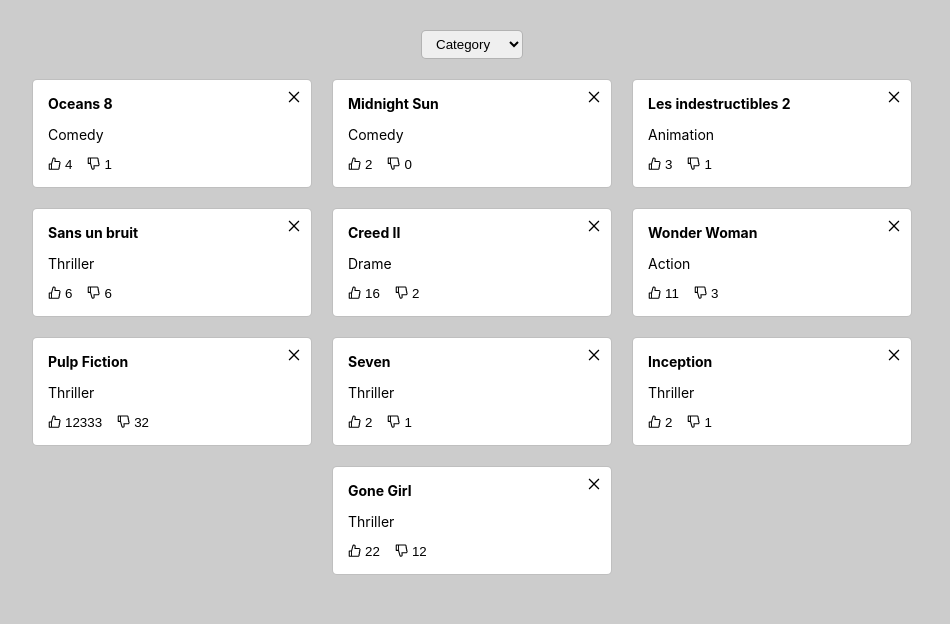
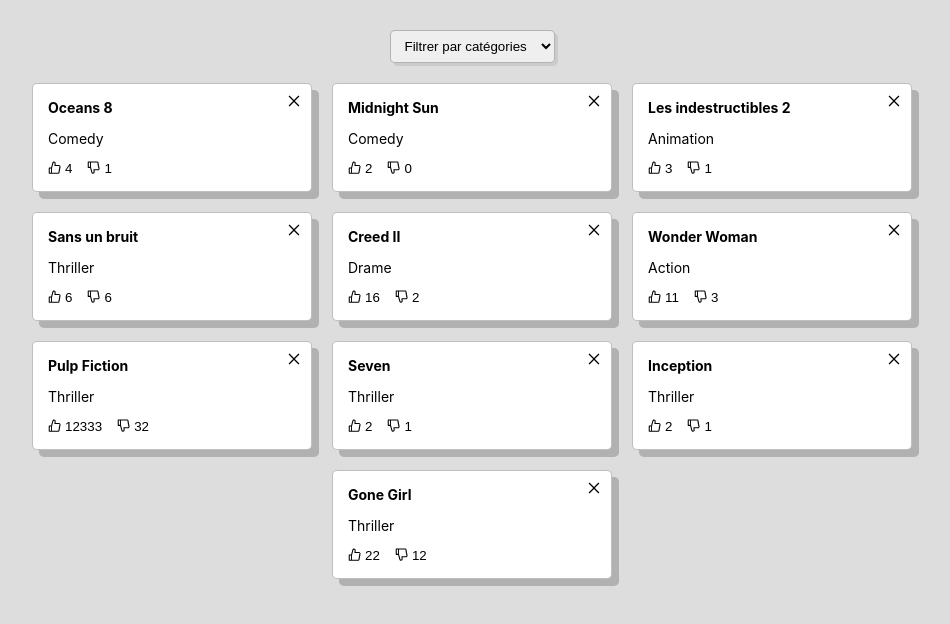
Before and after one commit to thibault-herreman/react-interview, a React (Create React App) app: page / in a window 1280 px wide. Shown: the top 624 px of the page, without its empty margins (168-1118 px from the left). Built offline with nearby package versions, Linux system fonts and the light colour scheme.

Commit message:
amelioration filtre category

```diff
--- a/src/App.css
+++ b/src/App.css
@@ -1,7 +1,7 @@
 @import-normalize;
 
 body {
-    background-color: #ccc;
+    background-color: #ddd;
 }
 
 .containerFull {
@@ -26,6 +26,7 @@
     border-radius: .5rem;
     padding: 1.5rem;
     position: relative;
+    box-shadow: .7rem .7rem rgba(44, 44, 44, 0.25);
 }
 
 .movie__title {
@@ -57,7 +58,8 @@
 
 .selectCatego {
     margin: 3rem 0 0;
-    padding: 0.5rem 1rem;
+    padding: 0.7rem 1rem;
     border: 1px solid rgba(0,0,0,.25);
     border-radius: .5rem;
+    box-shadow: .3rem .3rem rgba(44, 44, 44, 0.10);
 }
--- a/src/components/Home.js
+++ b/src/components/Home.js
@@ -9,8 +9,10 @@
 
 function Home({movies, category, ...props}) {
 
-  const [arrayMovies, setArrayMovies] = useState([]);
   const [bool, setBool] = useState(false);
+  const [counterFilter, setCounterFilter] = useState(0);
+  const [moviesCopy, setMoviesCopy] = useState([]);
+  const [stateCatego, setStateCatego] = useState('');
 
   useEffect(() => {
     // chargement du tableau à l'initialisation
@@ -18,7 +20,6 @@
       const promise = movies$;
       promise.then(moviesLb => {
         props.addMovies(moviesLb);
-        setArrayMovies(moviesLb);
 
         const optionCategory = moviesLb.map((movie) => movie.category);
         const filteredArray = optionCategory.filter((el, pos) => optionCategory.indexOf(el) === pos);
@@ -32,15 +33,25 @@
     async function loadData() {
       const optionCategory = movies.map((movie) => movie.category);
       const filteredArray = optionCategory.filter((el, pos) => optionCategory.indexOf(el) === pos);
-      // console.log(filteredArray);
       props.addCategory(filteredArray);
     };
     loadData()
   }, [bool]);
 
+  useEffect(() => {
+    async function loadData() {
+      if(counterFilter === 1) {
+        setMoviesCopy(movies);
+      }
+      props.filterCatego(stateCatego, moviesCopy, counterFilter);
+    };
+    loadData()
+  }, [counterFilter]);
+
   const handleClickDelete = (idMovie) => {
     props.deleteMovie(idMovie);
     setBool(!bool);
+    setCounterFilter(0);
   }
 
   const handleClickMoreLike = (idMovie) => {
@@ -52,7 +63,8 @@
   }
 
   const onChangeSelect = (catego) => {
-    props.filterCatego(catego, arrayMovies)
+    setCounterFilter(counterFilter+1);
+    setStateCatego(catego);
   }
 
   const tabMovies = movies.map((movie) => {
@@ -74,7 +86,7 @@
   return (
     <div className="containerFull">
       <select name="selectCatego" className="selectCatego" onChange={ (e) => onChangeSelect(e.target.value) }>
-        <option value="Category">Category</option>
+        <option value="Category">Filtrer par catégories</option>
         {displayOptionCategory}
       </select>
       <div className="container">
@@ -105,8 +117,8 @@
     lessLike: function (idMovie) {
       dispatch({ type: "lessLike", idMovie: idMovie });
     },
-    filterCatego: function (catego, arrayMovies) {
-      dispatch({ type: "filterCatego", catego: catego, arrayMovies: arrayMovies });
+    filterCatego: function (catego, arrayMovies, counterFilter) {
+      dispatch({ type: "filterCatego", catego: catego, arrayMovies: arrayMovies, counterFilter: counterFilter });
     }
   };
 }
--- a/src/reducers/movies.js
+++ b/src/reducers/movies.js
@@ -17,7 +17,9 @@
             return movies;
         }
     } else if(action.type === 'filterCatego') {
-        movies = action.arrayMovies;
+        if (action.counterFilter > 1) {
+            movies = action.arrayMovies;
+        }
         if (action.catego === 'Category') {
             return movies;
         } else {
```
